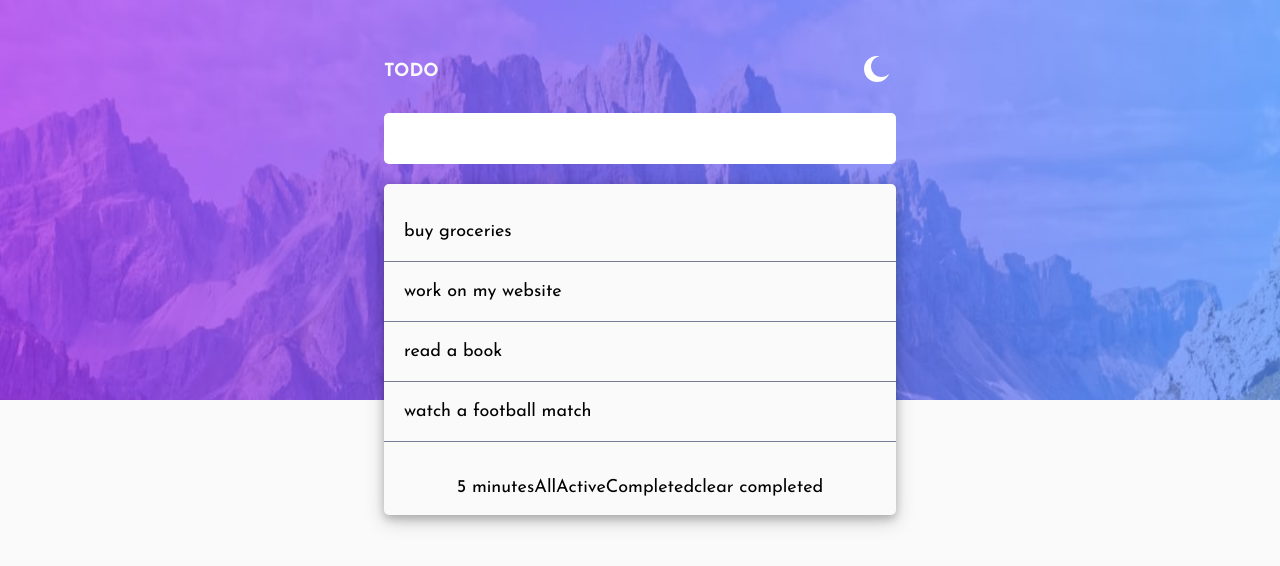
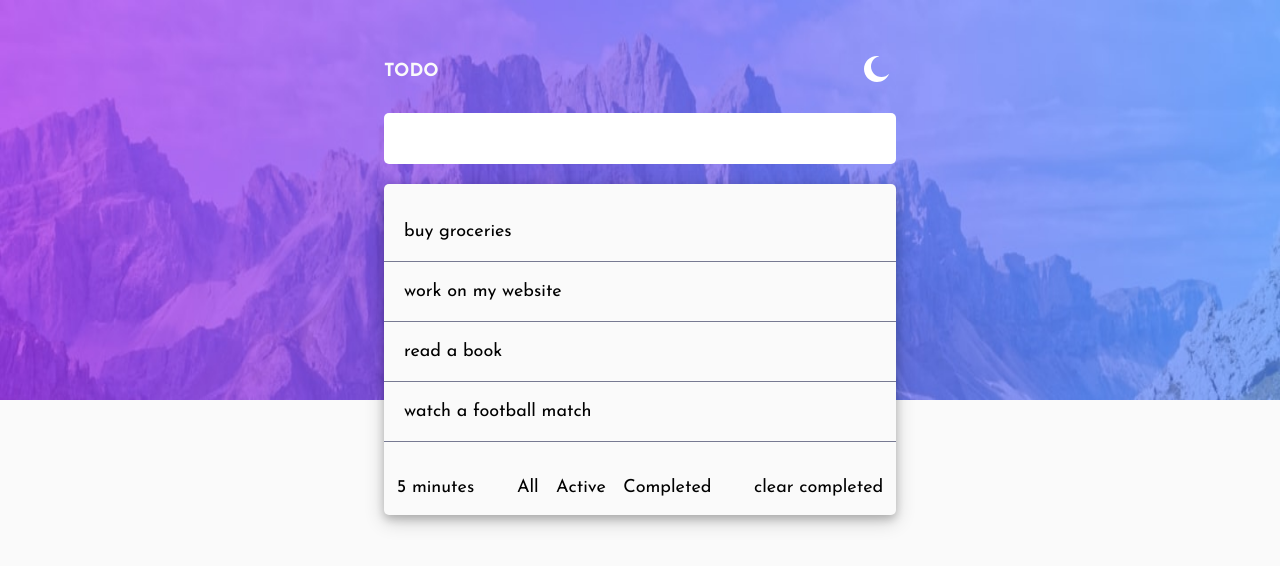
Before and after one commit to Samuel-jacobs/todo-app-project, a React (Create React App) app: page / in a window 1280 px wide. Shown: the top 566 px of the page. Built offline with nearby package versions, Linux system fonts and the light colour scheme.

Commit message:
new fixes

```diff
--- a/src/Component.css
+++ b/src/Component.css
@@ -67,10 +67,14 @@
 }
 
 .todo-settings {
+    padding-inline: 10px;
+    width: 95%;
     display: flex;
-   justify-content: space-between;
+    justify-content: space-between;
+
 }
 .todo-category {
+    width: 40%;
     display: flex;
     justify-content: space-between;
     align-items: center;
```
